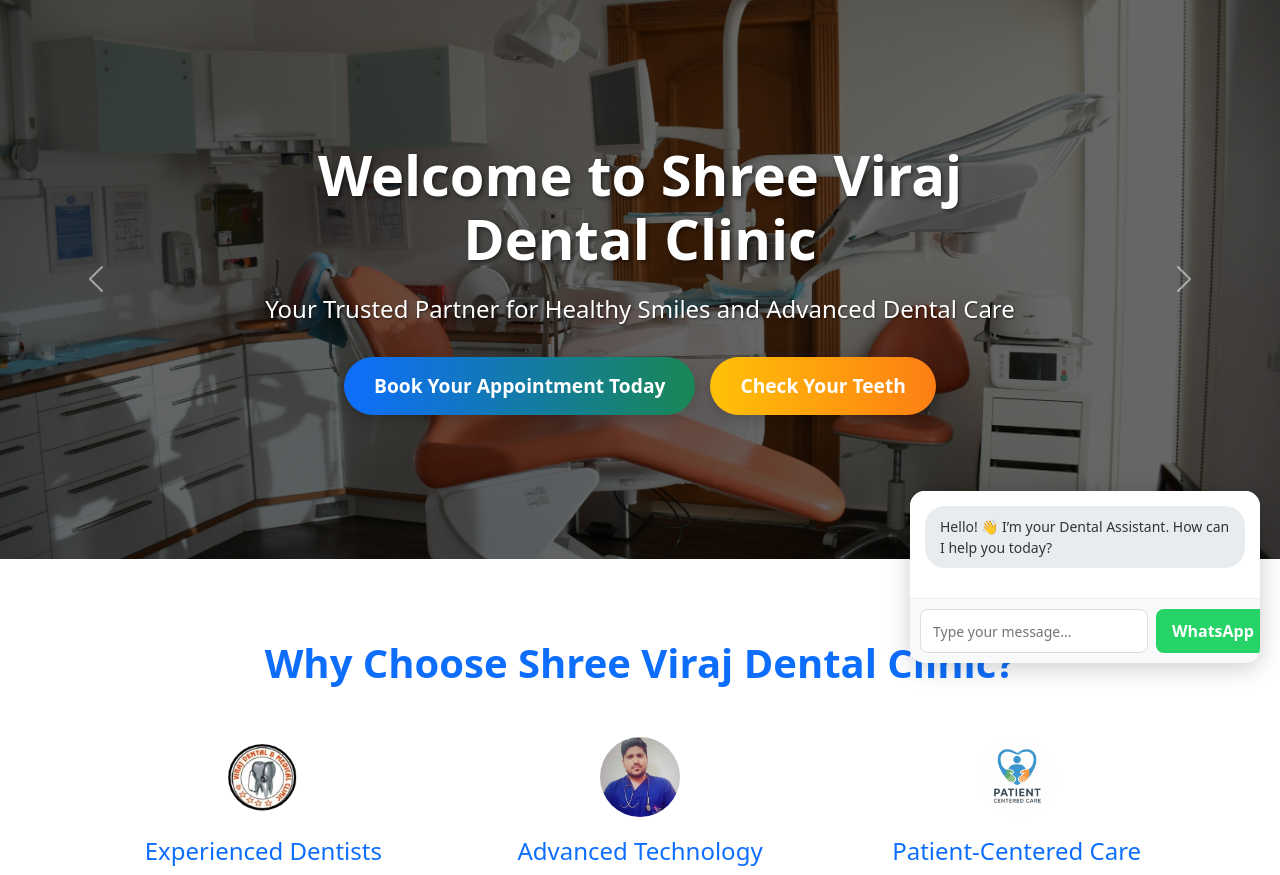
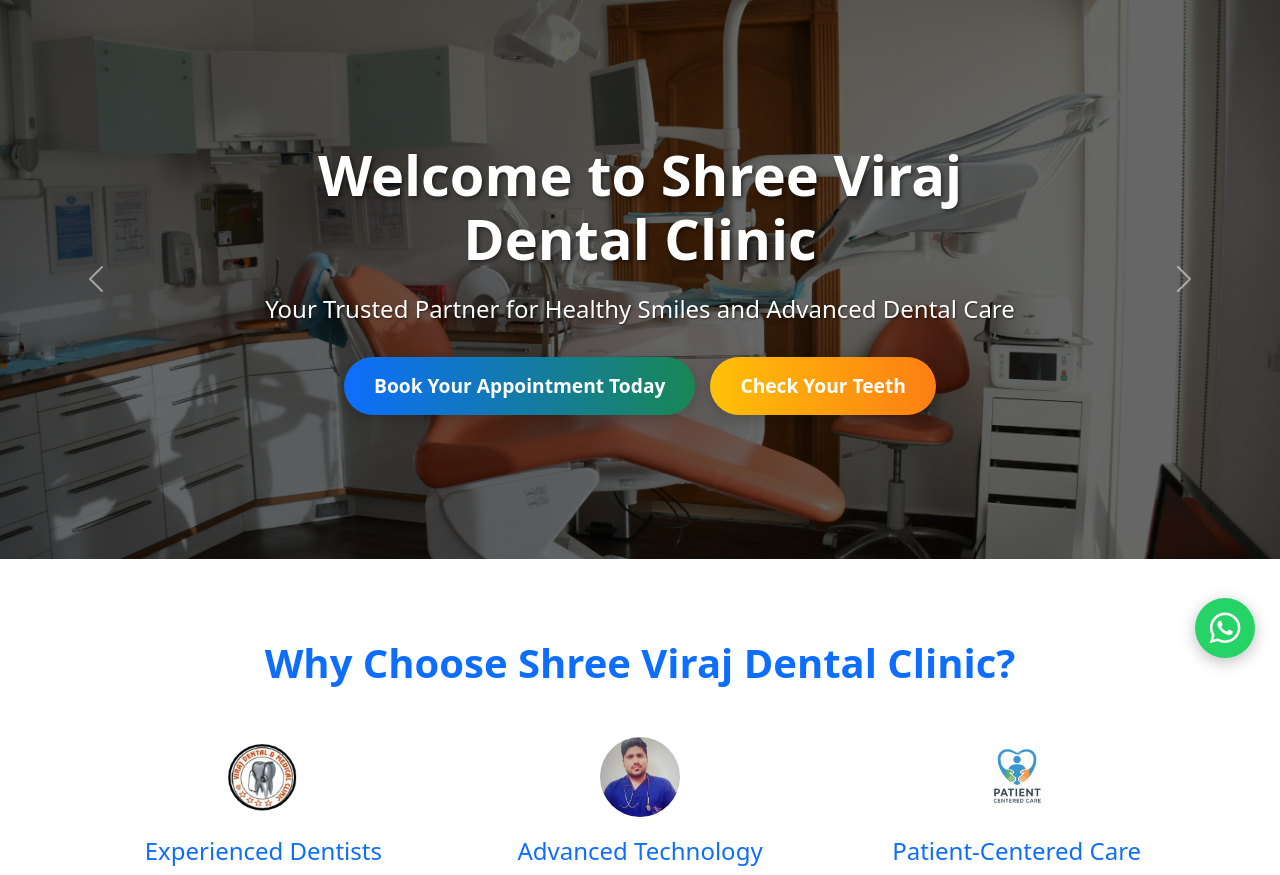
Before and after one commit to maurya223/svirajdc, a Django app: page / in a window 1280 px wide. Shown: the part 117-992 px from the top of the page. Run offline with Django 5.2, Linux system fonts and the light colour scheme.

Commit message:
ui fixing

```diff
--- a/home/templates/index.html
+++ b/home/templates/index.html
@@ -810,114 +810,48 @@
 
   </div>
 </section>
-<div id="chat-box"
-     style="
-        display:block;
-        position:fixed;
-        right:20px;
-        bottom:20px;
-        width:350px;
-        background:#ffffff;
-        border-radius:15px;
-        box-shadow:0 5px 25px rgba(0,0,0,0.2);
-        z-index:99999;
-        overflow:hidden;
-     ">
 
-    <div id="chat-window"
-         style="
-            padding:15px;
-            min-height:100px;
-            background:#ffffff;
-         ">
 
-        <div style="margin-bottom:15px;">
-            <div style="
-                background:#e9ecef;
-                display:inline-block;
-                padding:10px 15px;
-                border-radius:20px;
-                color:#333;
-                font-size:14px;
-            ">
-                Hello! 👋 I’m your Dental Assistant.
-                How can I help you today?
-            </div>
-        </div>
+<!-- Floating WhatsApp Button -->
+<a href="https://wa.me/91XXXXXXXXXX?text=Hello!%20I%20have%20a%20query%20regarding%20Shree%20Viraj%20Dental%20Clinic."
+   target="_blank"
+   class="whatsapp-float-btn"
+   title="Chat on WhatsApp">
+    <i class="fab fa-whatsapp"></i>
+</a>
 
-    </div>
+<!-- Font Awesome CSS for WhatsApp Icon (head section me include karein) -->
+<link rel="stylesheet" href="https://cdnjs.cloudflare.com/ajax/libs/font-awesome/6.4.0/css/all.min.css">
 
-    <div style="
-        display:flex;
-        gap:8px;
-        padding:10px;
-        background:#f8f9fa;
-        border-top:1px solid #eee;
-    ">
-
-        <input
-            type="text"
-            id="user-input"
-            placeholder="Type your message..."
-            style="
-                flex:1;
-                padding:10px 12px;
-                border:1px solid #ddd;
-                border-radius:8px;
-                outline:none;
-                font-size:14px;
-            "
-        >
-
-        <button
-            type="button"
-            onclick="sendMessage()"
-            style="
-                padding:10px 16px;
-                background:#25D366;
-                color:white;
-                border:none;
-                border-radius:8px;
-                cursor:pointer;
-                font-weight:600;
-            "
-        >
-            WhatsApp
-        </button>
-
-    </div>
-</div>
-
-<script>
-function sendMessage() {
-
-    const input = document.getElementById("user-input");
-    const message = input.value.trim();
-
-    if (message === "") {
-        return;
-    }
-
-    // Number without + and without spaces
-    const whatsappNumber = "919876543210";
-
-    const whatsappURL =
-        "https://wa.me/" +
-        whatsappNumber +
-        "?text=" +
-        encodeURIComponent(message);
-
-    window.open(whatsappURL, "_blank");
-
-    input.value = "";
+<!-- CSS Styling -->
+<style>
+.whatsapp-float-btn {
+    position: fixed;
+    width: 60px;
+    height: 60px;
+    bottom: 25px;
+    right: 25px;
+    background-color: #25d366;
+    color: #ffffff;
+    border-radius: 50px;
+    text-align: center;
+    font-size: 35px;
+    box-shadow: 0 4px 15px rgba(0, 0, 0, 0.25);
+    z-index: 99999;
+    display: flex;
+    align-items: center;
+    justify-content: center;
+    text-decoration: none;
+    transition: all 0.3s ease;
 }
 
-document.getElementById("user-input").addEventListener("keydown", function(event) {
-    if (event.key === "Enter") {
-        sendMessage();
-    }
-});
-</script>
+.whatsapp-float-btn:hover {
+    background-color: #128c7e;
+    color: #ffffff;
+    transform: scale(1.1);
+    box-shadow: 0 6px 20px rgba(37, 211, 102, 0.4);
+}
+</style>
 
 <!-- Call to Action -->
 <section class="cta-section">
--- a/home/urls.py
+++ b/home/urls.py
@@ -52,7 +52,6 @@
         views.contact_success,
         name="contact_success"
     ),
-
     # LOGIN
     path(
         "login/",
--- a/home/views.py
+++ b/home/views.py
@@ -60,14 +60,17 @@
 # DOCTOR REGISTER
 # =========================================================
 
-@login_required
+
+from django.contrib.auth.models import User
+from django.contrib import messages
+from django.shortcuts import render, redirect
+from .models import DoctorProfile
+
 def doctor_register(request):
-
-    profile, created = DoctorProfile.objects.get_or_create(
-        user=request.user
-    )
-
     if request.method == "POST":
+        username = request.POST.get("username", "").strip()
+        email = request.POST.get("email", "").strip()
+        password = request.POST.get("password", "")
 
         name = request.POST.get("name", "").strip()
         qualification = request.POST.get("qualification", "").strip()
@@ -76,32 +79,28 @@
         bio = request.POST.get("bio", "").strip()
         image = request.FILES.get("image")
 
-        profile.name = name
-        profile.qualification = qualification
-        profile.experience = int(experience) if experience.isdigit() else 0
-        profile.specialization = specialization
-        profile.bio = bio
+        # 1. User account create karein
+        if User.objects.filter(username=username).exists():
+            messages.error(request, "Username already exists!")
+            return redirect("doctor_register")
 
-        if image:
-            profile.image = image
+        user = User.objects.create_user(username=username, email=email, password=password)
 
-        profile.save()
-
-        messages.success(
-            request,
-            "Profile updated successfully!"
+        # 2. DoctorProfile create karein
+        profile = DoctorProfile.objects.create(
+            user=user,
+            name=name,
+            qualification=qualification,
+            experience=int(experience) if experience.isdigit() else 0,
+            specialization=specialization,
+            bio=bio,
+            image=image if image else None
         )
 
-        return redirect("doctor_register")
+        messages.success(request, "Registration successful! Please login.")
+        return redirect("login")
 
-    return render(
-        request,
-        "doctor_register.html",
-        {
-            "profile": profile
-        }
-    )
-
+    return render(request, "doctor_register.html")
 
 # =========================================================
 # DOCTOR DASHBOARD
@@ -224,7 +223,7 @@
 
     return render(
         request,
-        "doctor_register.html",
+        "doctor_register",
         context
     )
 
--- a/svdc/settings.py
+++ b/svdc/settings.py
@@ -138,3 +138,7 @@
 STATICFILES_DIRS = [
     BASE_DIR / 'static',
 ]
+# Auth Redirect Setting (MOST IMPORTANT)
+LOGIN_URL = 'login'
+LOGIN_REDIRECT_URL = 'doctor_dashboard'
+LOGOUT_REDIRECT_URL = 'home'
--- a/svdc/urls.py
+++ b/svdc/urls.py
@@ -6,9 +6,9 @@
 urlpatterns = [
     path("admin/", admin.site.urls),
     path("", include("home.urls")),
-
 ]
 
-# Development mode mein uploaded files serving ke liye
+# Media aur Static dono files ke liye static helpers
 if settings.DEBUG:
+    urlpatterns += static(settings.STATIC_URL, document_root=settings.STATICFILES_DIRS[0])
     urlpatterns += static(settings.MEDIA_URL, document_root=settings.MEDIA_ROOT)
```
